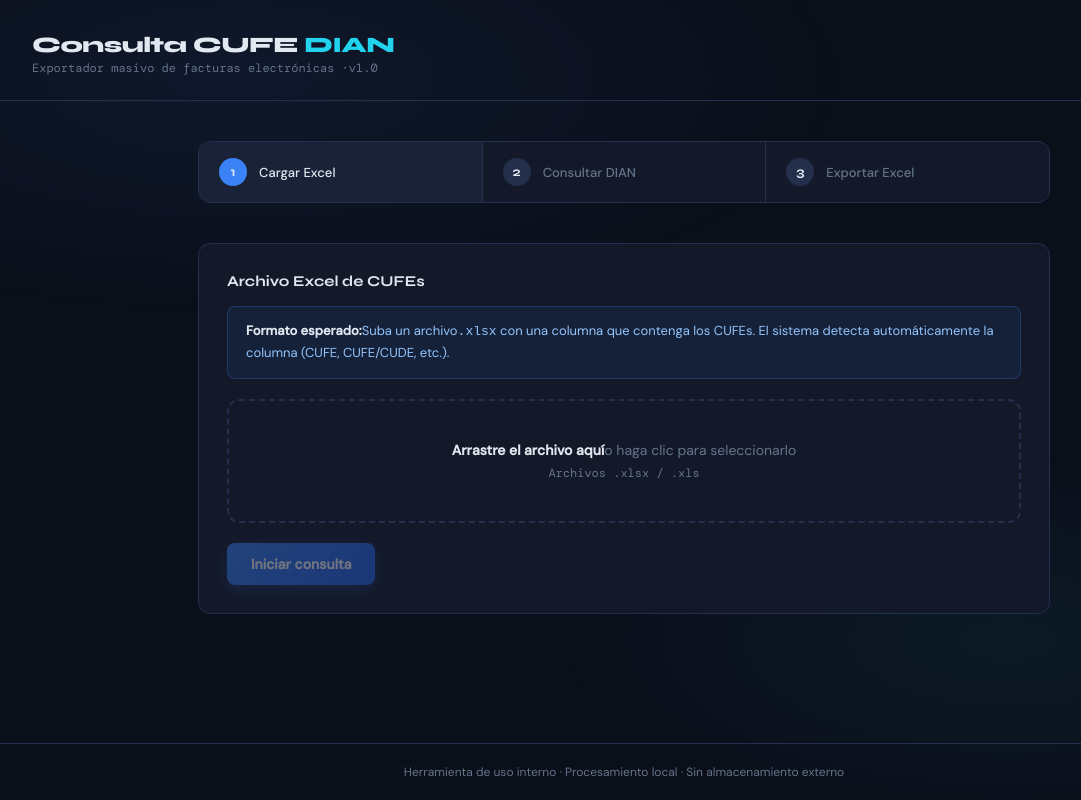
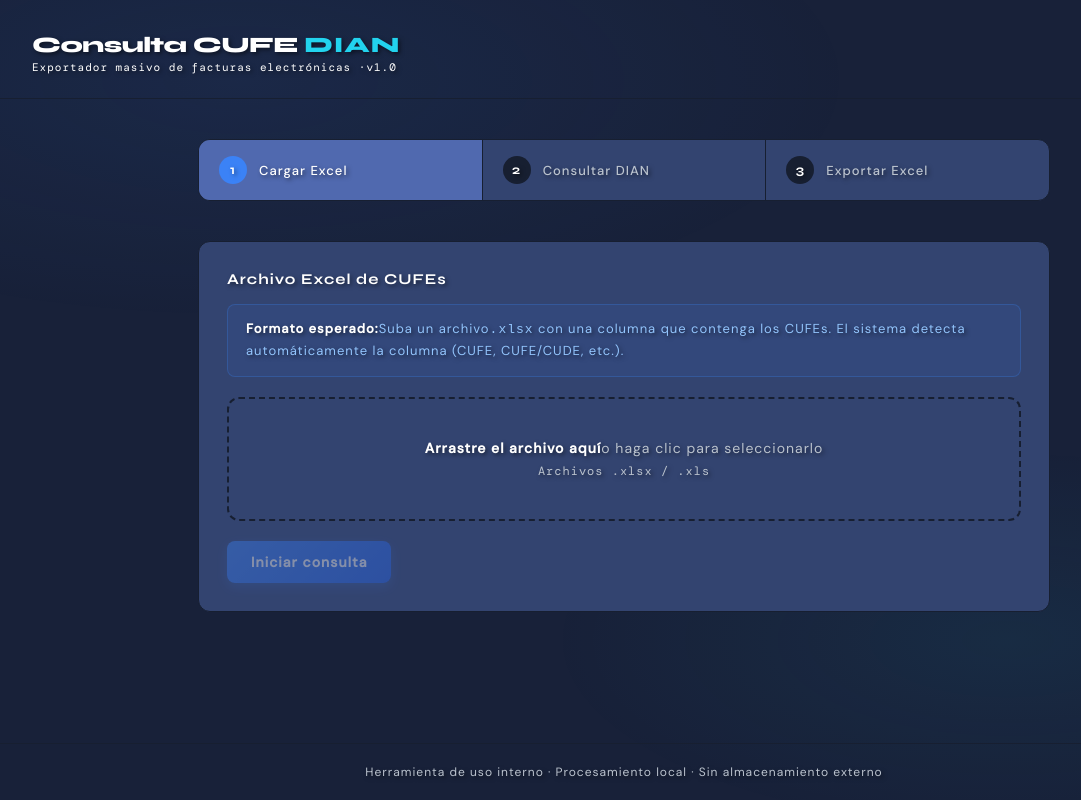
Before and after one commit to LeidyRoldan516/Proyecto-Roymar, a plain HTML site: page view/index.html in a window 1280 px wide. Shown: the whole page, without its empty margins (16-1097 px from the left). Drawn offline with nearby package versions, Linux system fonts and the light colour scheme; files that its build step writes are made by us from their sources; files whose address does not match are found by name.

Commit message:
Update colors
changed bg, primary and secondary color,text color and shadow

```diff
--- a/view/css/main.css
+++ b/view/css/main.css
@@ -1,21 +1,22 @@
 @import url('https://fonts.googleapis.com/css2?family=Syne:wght@400;600;700;800&family=DM+Mono:wght@400;500&family=DM+Sans:wght@300;400;500&display=swap');
 
 :root {
-  --bg:      #0b0f1a;
-  --surface: #131929;
-  --surface2:#1a2238;
-  --border:  #232f4b;
+  --bg:      #182139;
+  --surface: #334470;
+  --surface2:#5069AF;
+  --border:  #171F31;
   --accent:  #3b82f6;
   --accent2: #22d3ee;
   --success: #10b981;
   --warn:    #f59e0b;
   --error:   #ef4444;
-  --text:    #e2e8f0;
-  --muted:   #64748b;
+  --text:    white;
+  --muted:   #BBC3CE;
   --radius:  12px;
 }
 
-* { box-sizing: border-box; margin: 0; padding: 0; }
+* { box-sizing: border-box; margin: 0; padding: 0;
+  letter-spacing: 1px; }
 
 body {
   background: var(--bg);
@@ -24,6 +25,7 @@
   min-height: 100vh;
   display: flex;
   flex-direction: column;
+  text-shadow: 2px 2px 4px rgba(0, 0, 0, 0.5);
 }
 
 body::before {
@@ -46,6 +48,7 @@
   display: flex;
   align-items: center;
   gap: 20px;
+  color: var(--text);
 }
 
 .logo-mark {
@@ -67,8 +70,8 @@
 h1 span { color: var(--accent2); }
 
 .subtitle {
-  font-size: 12px;
-  color: var(--muted);
+  font-size: 11px;
+  color: var(--text);
   font-family: 'DM Mono', monospace;
   margin-top: 2px;
 }
@@ -183,6 +186,9 @@
 .file-info { flex: 1; }
 .file-name { font-size: 14px; font-weight: 500; }
 .file-meta { font-size: 12px; color: var(--muted); font-family: 'DM Mono', monospace; margin-top: 2px; }
+#file-meta-text {
+  color: var(--text);
+}
 .file-remove {
   background: none; border: none;
   color: var(--muted); cursor: pointer;
```
